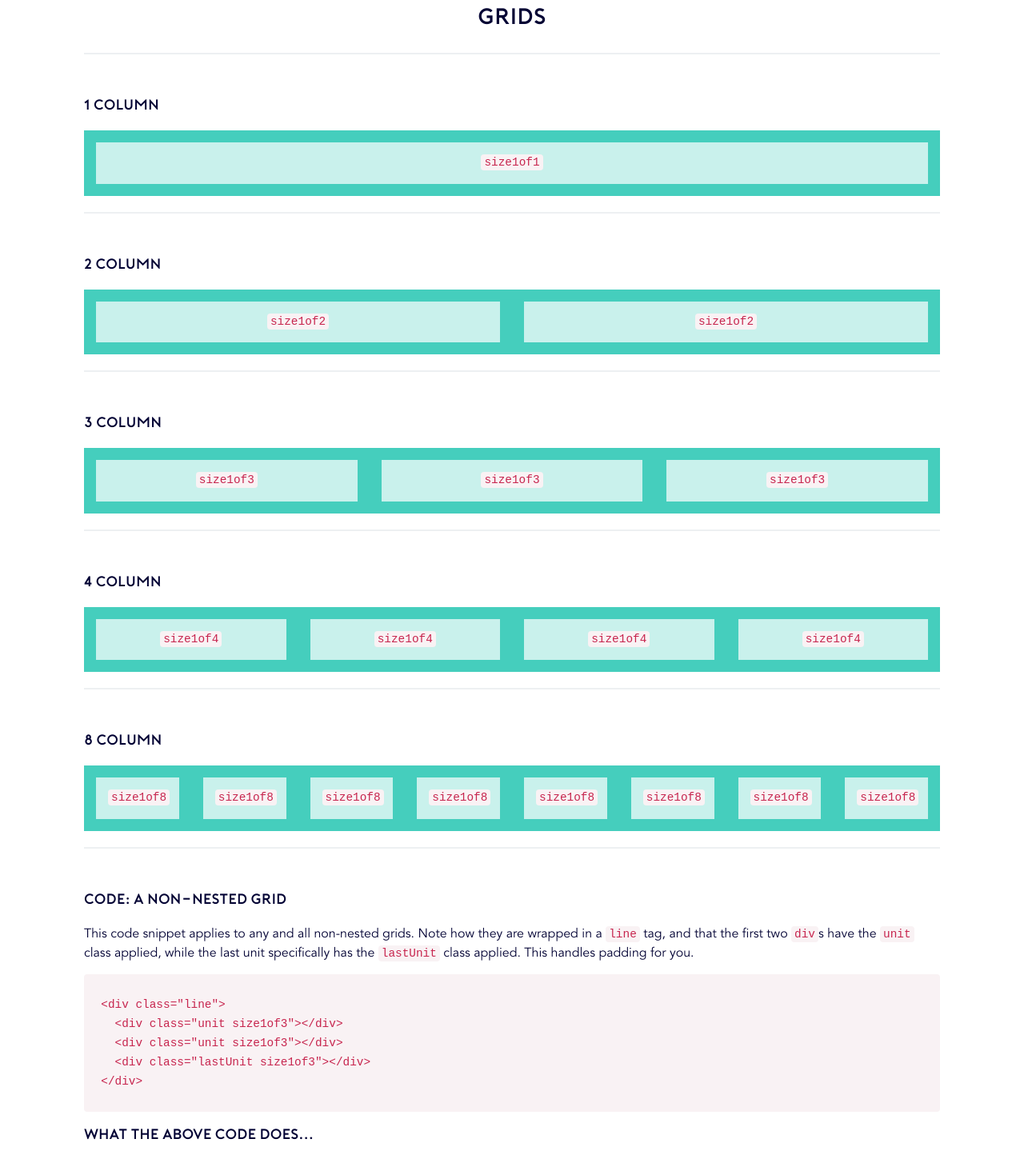
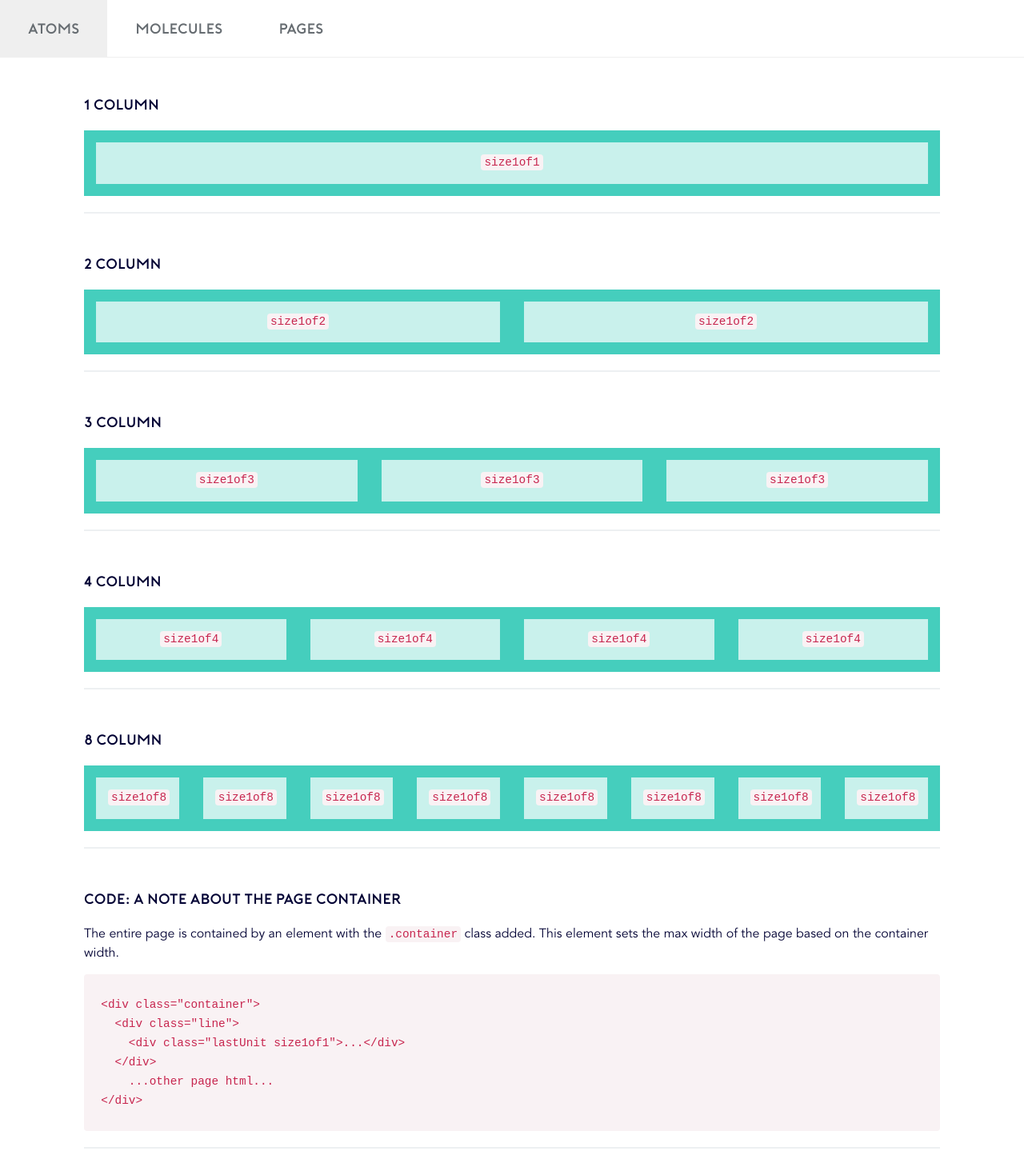
Before and after one commit to ideo/colab-styleguide, a plain HTML site: page index.html in a window 1280 px wide. Shown: the top 1439 px of the page at 80% size. Drawn offline with Linux system fonts and the light colour scheme.

Commit message:
add header and the concept of other pages to the guide

```diff
--- a/index.html
+++ b/index.html
@@ -14,10 +14,21 @@
 </head>
 <body>
 
-  <div class="container">
+  <!-- Actual Page Nav -->
+  <!-- Not part of the styleguide -->
+  <div class="main-nav main-nav--fixed">
+    <ul>
+      <li class="selected"><a href="index.html" class="main-nav-link">Atoms</a></li>
+      <li><a href="index.html" class="main-nav-link">Molecules</a></li>
+      <li><a href="index.html" class="main-nav-link">Pages</a></li>
+    </ul>
+  </div>
+
+
+  <!-- Begin styleguide -->
 
   <!-- GRIDS -->
-
+  <div class="container">
     <div class="line">
       <h1 class="u-align--center">Grids</h1>
 
@@ -101,6 +112,18 @@
       </div>
 
       <hr>
+      <h4>Code: A Note About the Page Container</h4>
+      <p>The entire page is contained by an element with the <code>.container</code> class added. This element sets the max width of the page based on the container width.</p>
+      <xmp class="code">
+  <div class="container">
+    <div class="line">
+      <div class="lastUnit size1of1">...</div>
+    </div>
+      ...other page html...
+  </div>
+      </xmp>
+
+      <hr>
       <h4>Code: A Non-nested Grid</h4>
       <p>This code snippet applies to any and all non-nested grids. Note how they are wrapped in a <code>line</code> tag, and that the first two <code>div</code>s have the <code>unit</code> class applied, while the last unit specifically has the <code>lastUnit</code> class applied. This handles padding for you.</p>
       <xmp class="code">
@@ -153,11 +176,13 @@
       </div>
     </div>
     <div class="divider-sg--v"></div>
+  </div>
   <!-- /GRIDS -->
 
 
 
   <!-- TYPOGRAPHY -->
+  <div class="container">
     <div class="line">
       <h1 class="u-align--center">Typography</h1>
 
@@ -274,11 +299,13 @@
       </div>
     </div>
     <div class="divider-sg--v"></div>
+  </div>
   <!-- /TYPOGRAPHY -->
 
 
 
   <!-- COLORS -->
+  <div class="container">
     <div class="line">
       <h1 class="u-align--center">Colors</h1>
 
@@ -339,11 +366,13 @@
 
     </div>
     <div class="divider-sg--v"></div>
+  </div>
   <!-- /COLORS -->
 
 
 
   <!-- FORMS -->
+  <div class="container">
     <div class="line">
       <h1 class="u-align--center">Forms</h1>
 
@@ -394,11 +423,13 @@
 
     </div>
     <div class="divider-sg--v"></div>
+  </div>
   <!-- /FORMS -->
 
 
 
   <!-- ICONS & LOGO -->
+  <div class="container">
     <div class="line">
       <h1 class="u-align--center">Logos & Icons</h1>
 
@@ -479,23 +510,25 @@
 
     </div>
     <div class="divider-sg--v"></div>
+  </div>
   <!-- /ICONS & LOGO -->
 
 
 
   <!-- NAVIGATION -->
+  <div class="container">
     <div class="line">
       <h1 class="u-align--center">Navigation</h1>
 
       <hr>
       <h4>Code: Primary Site Navigation</h4>
-      <p>These are the styles for the primary site navigation.</p>
+      <p>These are the styles for the primary site navigation. It can either move with the page (as in the immediate sample code below), or be fixed to the top of the page (as it is on the current page you're viewing). Both code examples are below.</p>
       <xmp class="code">
   <div class="main-nav">
     <ul>
       <li><a class="main-nav-link">Home</a></li>
-      <li><a class="main-nav-link">Otherplace</a></li>
-      <li><a class="main-nav-link">Somedest</a></li>
+      <li><a class="main-nav-link">Examples</a></li>
+      <li><a class="main-nav-link">Pages</a></li>
     </ul>
   </div>
       </xmp>
@@ -505,15 +538,27 @@
           <div class="main-nav">
             <ul>
               <li><a class="main-nav-link">Home</a></li>
-              <li><a class="main-nav-link">Otherplace</a></li>
-              <li><a class="main-nav-link">Somedest</a></li>
+              <li><a class="main-nav-link">Examples</a></li>
+              <li><a class="main-nav-link">Pages</a></li>
             </ul>
           </div>
         </div>
       </div>
+      <br>
+      <br>
+
+      <p><strong>NOTE:</strong> You can also fix the primary site navigation to the top spanning the full width (simply look at the header navigation on this page). Just augment the <code>.main-nav</code> class with the <code>.main-nav--fixed</code> class.</p>
+      <xmp class="code">
+  <div class="main-nav main-nav--fixed">
+    <ul>
+      ...
+    </ul>
+  </div>
+      </xmp>
 
     </div>
     <div class="divider-sg--v"></div>
+  </div>
   <!-- /NAVIGATION -->
 
 
--- a/public/navigation.css
+++ b/public/navigation.css
@@ -4,9 +4,10 @@
   font-size: 18px;
   color: #666C71;
   background-color: #FFF;
+  border-bottom: 1px solid #efefef;
 }
 
-/*.main-nav--fixed-wrap {
+.main-nav--fixed {
   position: fixed;
   width: 100%;
   outline: 0;
@@ -14,19 +15,26 @@
   right: 0;
   left: 0;
   z-index: 50;
-}*/
+}
 
-.main-nav ul li {
+.main-nav li {
   font-family: 'Porter Medium', 'Helvetic-Neue', Helvetica, Arial, sans-serif;
   text-transform: uppercase;
-  margin-left: 70px;
+  padding-left: 35px;
+  padding-right: 35px;
   line-height: 72px;
   height: 72px;
   display: inline-block;
   cursor: pointer;
+  float: left;
 }
-.main-nav ul li:first-child {
-  margin-left: 0px;
+.main-nav li:first-child {
+  /*margin-left: 0px;*/
+}
+
+.main-nav li:hover,
+.main-nav li.selected {
+  background-color: #efefef;
 }
 
 .main-nav-link {
```
Lines whose indentation alone changed are shown as unchanged.
